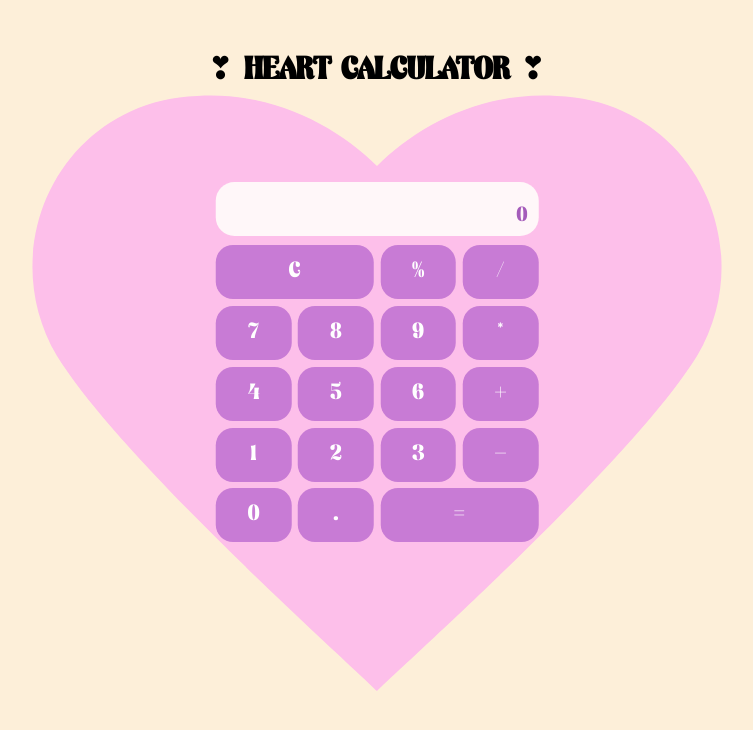
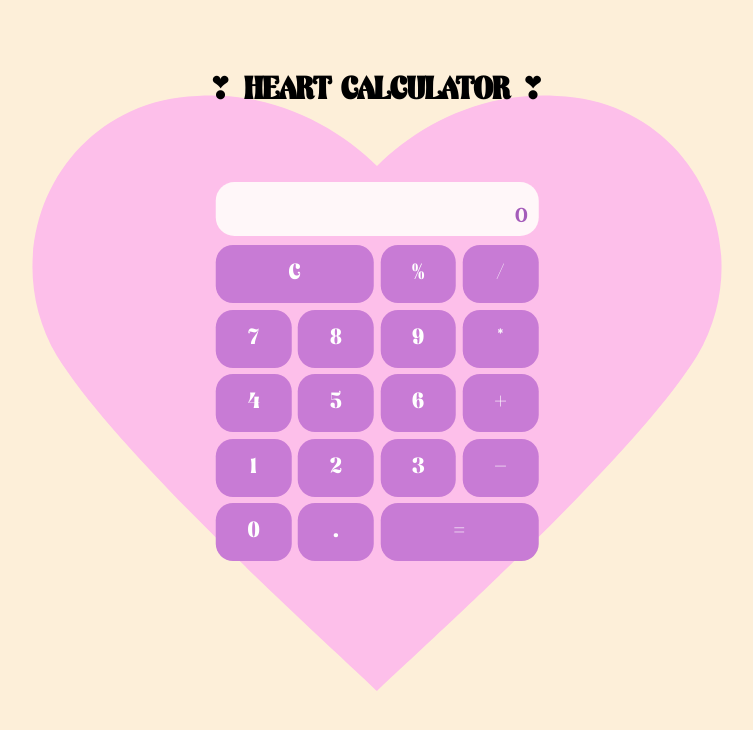
Before and after one commit to choiyoon133-dot/web_a, a plain HTML site: page mycalculater.html in a window 1280 px wide. Shown: the whole page, without its empty margins (263-1016 px from the left). Drawn offline with Linux system fonts and the light colour scheme.

Commit message:
Apply Buffy font to calculator display

```diff
--- a/mycalculater.html
+++ b/mycalculater.html
@@ -6,10 +6,19 @@
 <title>Heart Calculator</title>
 
 <style>
-/* Hearty Beltime 폰트 등록 */
+/* 기존 Hearty Beltime 폰트 */
 @font-face {
     font-family: 'Hearty Beltime';
     src: url('./fonts/Hearty Beltime.ttf') format('truetype');
+    font-weight: normal;
+    font-style: normal;
+    font-display: swap;
+}
+
+/* 새로 추가한 Buffy Light 폰트 */
+@font-face {
+    font-family: 'Buffy';
+    src: url('./fonts/Buffy-Light.ttf') format('truetype');
     font-weight: normal;
     font-style: normal;
     font-display: swap;
@@ -33,7 +42,7 @@ body {
     padding-top: 15px;
 }
 
-/* 제목 위치: 기존보다 55px 아래 */
+/* 제목: 기존 폰트와 위치 유지 */
 h1 {
     margin: 0 0 10px;
     font-family: 'Hearty Beltime', cursive;
@@ -42,7 +51,7 @@ h1 {
     color: black;
     white-space: nowrap;
     position: relative;
-    top: 35px;
+    top: 55px;
     z-index: 3;
 }
 
@@ -86,11 +95,11 @@ h1 {
     justify-content: center;
 }
 
-/* 수식 표시 */
+/* 계산 과정: Buffy Light 적용 */
 #history {
     width: 100%;
     height: 2cqw;
-    font-family: 'Hearty Beltime', cursive;
+    font-family: 'Buffy', sans-serif;
     font-size: 1.5cqw;
     color: #a66bb5;
     text-align: right;
@@ -98,7 +107,7 @@ h1 {
     white-space: nowrap;
 }
 
-/* 결과 표시 */
+/* 계산 결과: Buffy Light 적용 */
 #display {
     width: 100%;
     height: 3.8cqw;
@@ -106,7 +115,7 @@ h1 {
     outline: none;
     background: transparent;
     color: #a45cba;
-    font-family: 'Hearty Beltime', cursive;
+    font-family: 'Buffy', sans-serif;
     font-size: 2.7cqw;
     text-align: right;
     padding: 0;
@@ -117,7 +126,7 @@ h1 {
     width: 100%;
     display: grid;
     grid-template-columns: repeat(4, minmax(0, 1fr));
-    grid-auto-rows: 7.2cqw;
+    grid-auto-rows: 7.7cqw;
     gap: 0.9cqw;
 }
 
@@ -277,7 +286,7 @@ function inputNumber(num) {
     }
 }
 
-// 소수점
+// 소수점 입력
 function inputDecimal() {
     if (display.value === 'Error') {
         clearAll();
@@ -296,7 +305,7 @@ function inputDecimal() {
     }
 }
 
-// 연산자
+// 연산자 입력
 function setOperator(op) {
     if (display.value === 'Error') return;
 
@@ -377,7 +386,7 @@ function percent() {
     );
 }
 
-// 키보드 사용
+// 키보드 입력
 document.addEventListener('keydown', function(e) {
     if (e.key >= '0' && e.key <= '9') {
         inputNumber(e.key);
```
Also changed, not shown: fonts/Buffy-Light.ttf (added).
